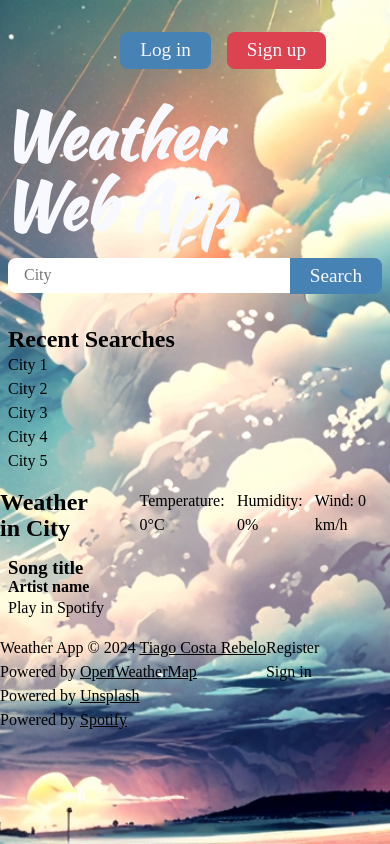
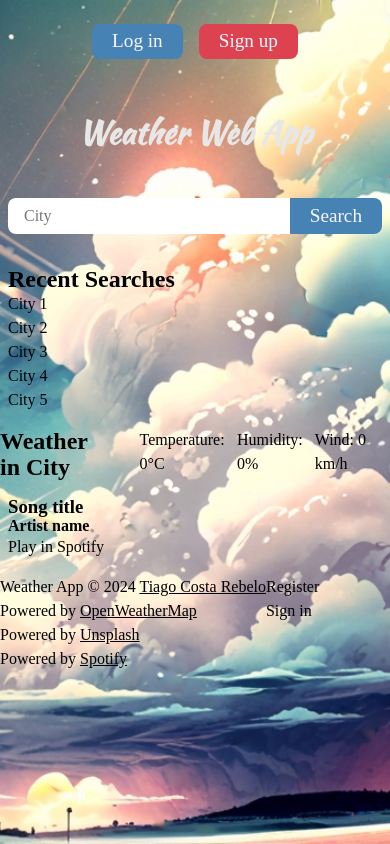
Before and after one commit to tiagocostarebelo/tcr-weather-app, a plain HTML site: page index.html in a window 390 px wide. Drawn offline with Linux system fonts and the light colour scheme; a web font is replaced by a local one.

Commit message:
updated styling for responsiveness when in mobile devices

```diff
--- a/css/styles.css
+++ b/css/styles.css
@@ -31,7 +31,7 @@ body {
 }
 
 .btn {
-    padding: 0.25rem 1.25rem;
+    padding: 0.2rem 1.25rem;
     border: none;
     border-radius: 0.5rem;
     cursor: pointer;
@@ -45,7 +45,7 @@ body {
 /* Header */
 
 .header__nav {
-    padding: 1rem 2rem;
+    padding: 0.5rem 1rem;
 }
 
 .header__nav-access {
@@ -72,18 +72,22 @@ main {
     ". details details music";
 }
 
+/* Main Header */
+
 .header__body {
     display: flex;
-    grid-area: 1 / 1 / 2 / 4;
+    grid-area: 1 / 2 / 2 / 4;
     align-self: center;
-    justify-self: center;
+    justify-self: start;
 }
 
 .header__body-logo {
     font-family: var(--headings);
-    font-size: 4em;
-    color: var(--text-lightCloudWhite);
+    font-size: clamp(2rem, 6vw, 4rem);
+    color: var(--text-gentleGray);
 }
+
+/* Main Search */
 
 .search__recent {
     grid-area: 2 / 1 / 3 / 2;
@@ -116,11 +120,15 @@ main {
     border-radius: 0  0.5rem 0.5rem 0;
 }
 
+/* Main Details */
+
 .weather__details {
     display: flex;
     grid-area: 3 / 2 / last-line / 4;
     width: 100%;
 }
+
+/* Main Music */
 
 .music__suggestion {
     display: grid;
@@ -129,33 +137,22 @@ main {
     padding: 1rem 0.5rem;
 }
 
+/* Main Media Queries */
+
 @media screen and (max-width: 768px) {
+    .header__nav-access {
+        justify-content: center;
+    }
+
     main {
         display: flex;
         flex-direction: column;
     }
 
-    .header__body {
-        grid-area: 1 / 1 / 2 / 3;
-    }
-
-    .search__recent {
-        grid-area: 2 / 1 / 3 / 3;
-    }
-
-    .search__current {
-        grid-area: 3 / 1 / 4 / 3;
-    }
-
-    .weather__details {
-        grid-area: 5 / 1 / 6 / 3;
-    }
-
-    .music__suggestion {
-        grid-area: 6 / 1 / last-line / 3;
+    .header__body-logo {
+        padding-block:2rem;
     }
 }
-
 
 /* Footer */
 
```
